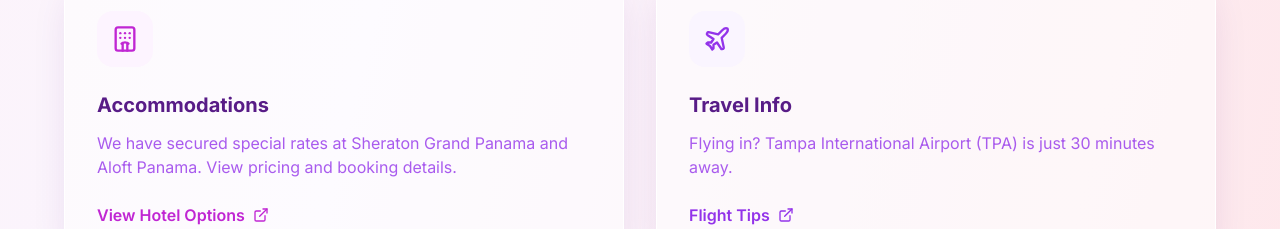
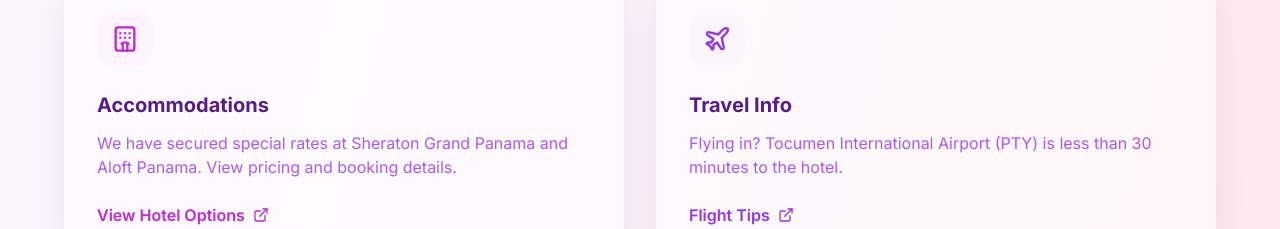
Before and after one commit to dortune10/mc_40, a Next.js app: page / in a window 1280 px wide. Shown: the part 3560-3789 px from the top of the page. Built offline with nearby package versions, Linux system fonts and the light colour scheme; no server answers; the database is empty; a web font is replaced by a local one.

Commit message:
docs: update travel info to Tocumen International Airport

```diff
--- a/src/components/PlanningTools.tsx
+++ b/src/components/PlanningTools.tsx
@@ -17,7 +17,7 @@ const planningCards = [
         icon: Plane,
         title: 'Travel Info',
         description:
-            'Flying in? Tampa International Airport (TPA) is just 30 minutes away.',
+            'Flying in? Tocumen International Airport (PTY) is less than 30 minutes to the hotel.',
         buttonText: 'Flight Tips',
         link: '#',
         color: 'purple',
```
